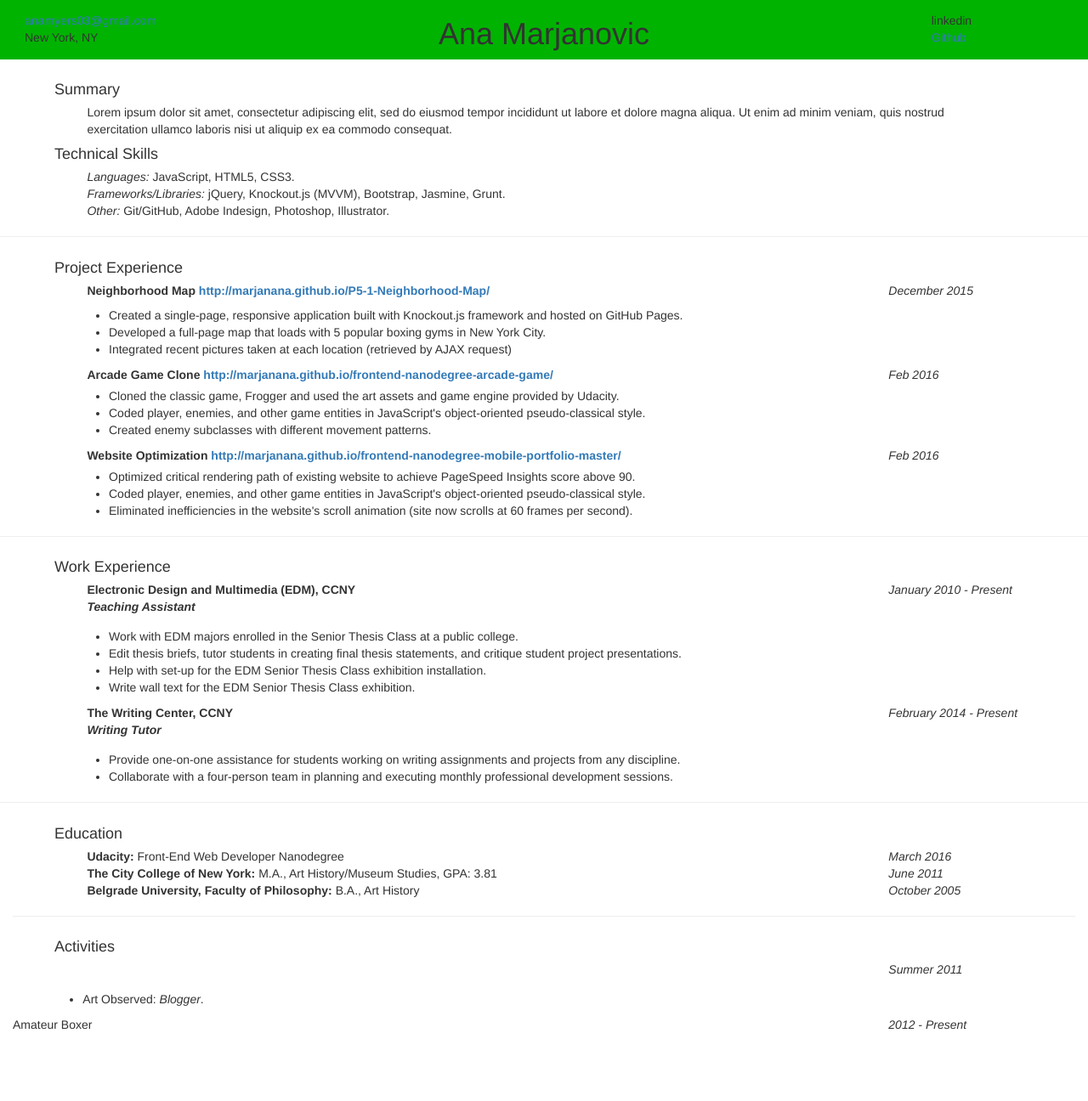
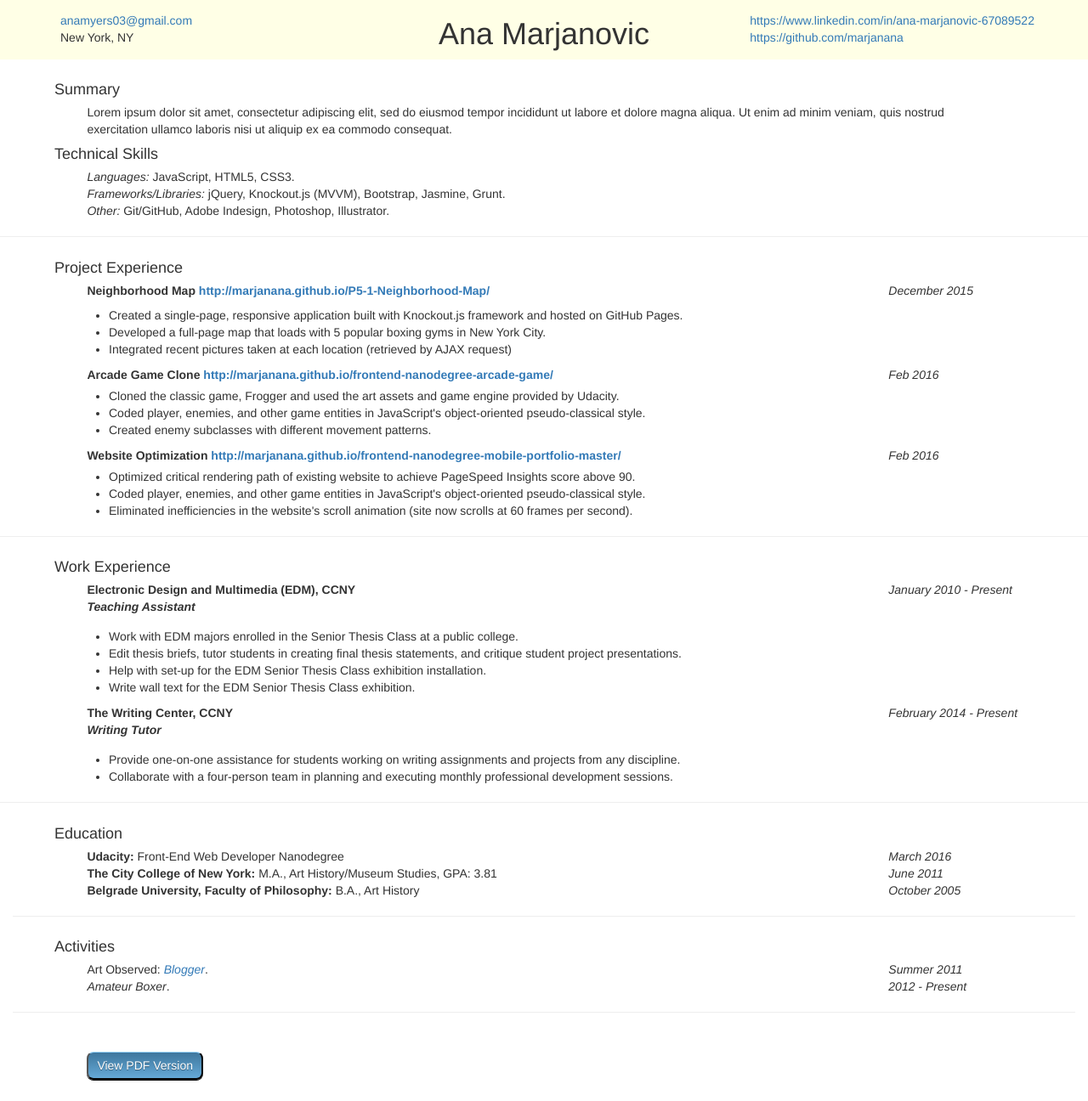
Before and after one commit to marjanana/Resume, a plain HTML site: page index.html in a window 1280 px wide. Shown: the whole page at 85% size. Before the commit the page ends 1216 px from the top, so only its background shows below. Drawn offline with Linux system fonts and the light colour scheme.

Commit message:
links & content

```diff
--- a/css/style-desktop.css
+++ b/css/style-desktop.css
@@ -3,6 +3,11 @@
   .header-links {
     text-align: left;
     padding: 1em 1em 0em;
+  }
+
+  .header-links1 {
+    text-align: left;
+    padding: 1em 4em 0em;
   }
 
   #project-titles-2 {
@@ -14,5 +19,4 @@
     margin-top: 2.5em;
     padding-left: 10%;
   }
-
 }
--- a/css/style-general.css
+++ b/css/style-general.css
@@ -4,7 +4,7 @@ h1 {
   }
 
 #header {
-  background-color: rgb(0, 179, 0);
+  background-color: #ffffe6;
 }
 
 .subtitles {
@@ -39,5 +39,39 @@ h1 {
 }
 
 #activities {
-  padding-left: 10%;
+  padding-left: 8%;
 }
+
+.pdf {
+  margin: 2% 8% 2%;
+   border-top: 1px solid #96d1f8;
+   background: #65a9d7;
+   background: -webkit-gradient(linear, left top, left bottom, from(#3e779d), to(#65a9d7));
+   background: -webkit-linear-gradient(top, #3e779d, #65a9d7);
+   background: -moz-linear-gradient(top, #3e779d, #65a9d7);
+   background: -ms-linear-gradient(top, #3e779d, #65a9d7);
+   background: -o-linear-gradient(top, #3e779d, #65a9d7);
+   padding: 5px 10px;
+   -webkit-border-radius: 8px;
+   -moz-border-radius: 8px;
+   border-radius: 8px;
+   -webkit-box-shadow: rgba(0,0,0,1) 0 1px 0;
+   -moz-box-shadow: rgba(0,0,0,1) 0 1px 0;
+   box-shadow: rgba(0,0,0,1) 0 1px 0;
+   text-shadow: rgba(0,0,0,.4) 0 1px 0;
+   color: white;
+   font-size: 14px;
+   font-family: Helvetica, Arial, Sans-Serif;
+   text-decoration: none;
+   vertical-align: middle;
+   }
+.button:hover {
+   border-top-color: #28597a;
+   background: #28597a;
+   color: #ccc;
+   }
+.button:active {
+   border-top-color: #7797ab;
+   background: #7797ab;
+   }
+}
--- a/index.html
+++ b/index.html
@@ -13,12 +13,13 @@
 <body>
   <div class="container-fluid">
       <div class="row" id="header">
-        <div class="col-md-2">
-          <p class="header-links"><a href="mailto:anamyers03@gmail.com">anamyers03@gmail.com</a> <br> New York, NY</p>
+        <div class="col-md-4">
+          <p class="header-links1"><a href="mailto:anamyers03@gmail.com">anamyers03@gmail.com</a> <br> New York, NY</p>
         </div>
-        <div class="col-md-8"><h1>Ana Marjanovic</h1></div>
-        <div class="col-md-2">
-          <p class="header-links">linkedin <br> <a href="https://github.com/marjanana" target="_blank">Github</a></p>
+        <div class="col-md-4"><h1>Ana Marjanovic</h1></div>
+        <div class="col-md-4">
+          <p class="header-links"><a href="https://www.linkedin.com/in/ana-marjanovic-67089522">https://www.linkedin.com/in/ana-marjanovic-67089522</a><br>
+                                  <a href="https://github.com/marjanana" target="_blank">https://github.com/marjanana</a></p>
         </div>
       </div>
       <br>
@@ -70,14 +71,13 @@
           <li>Write wall text for the EDM Senior Thesis Class exhibition.</li>
         </ul>
         <div class="col-md-8" id="project-titles-1">The Writing Center, CCNY <br><span class="project-titles-m">Writing Tutor</span></div>
-        <div class="col-md-4" id="project-titles-2">February 2014 - Present </div><br>
+        <div class="col-md-4" id="project-titles-2">February 2014 - Present</div><br>
         <ul class="bulletp">
           <li>Provide one-on-one assistance for students working on writing assignments and projects from any discipline.</li>
           <li>Collaborate with a four-person team in planning and executing monthly professional development sessions.</li>
         </ul>
         <hr>
       </div>
-
 
       <div class="row">
         <h4 class="subtitles">Education</h4>
@@ -92,16 +92,17 @@
 
       <div class="row">
         <h4 class="subtitles">Activities</h4>
-        <div class="col-md-8">
-          <ul class="bulletp" id="activities">
-            <li>Art Observed: <em>Blogger</em>.</li>
-          </ul>
-        </div>
+        <div class="col-md-8" id="activities">Art Observed: <em><a href="http://artobserved.com/?s=marjanovic" target="_blank">Blogger</a></em>.</div>
         <div class="col-md-4" id="project-titles-2">Summer 2011</div>
-        <div class="col-md-8" class="bulletp">Amateur Boxer</div>
+        <div class="col-md-8" id="activities"><em>Amateur Boxer</em>.</div>
         <div class="col-md-4" id="project-titles-2">2012 - Present</div>
-        <hr>
       </div>
+      <hr>
+
+      <div class="row">
+        <a href="img/certificate.pdf" target="_blank"><button class="pdf">View PDF Version</button></a>
+      </div>
+
   </div>
 </body>
 </html>
```
Also changed, not shown: 1 other file.
